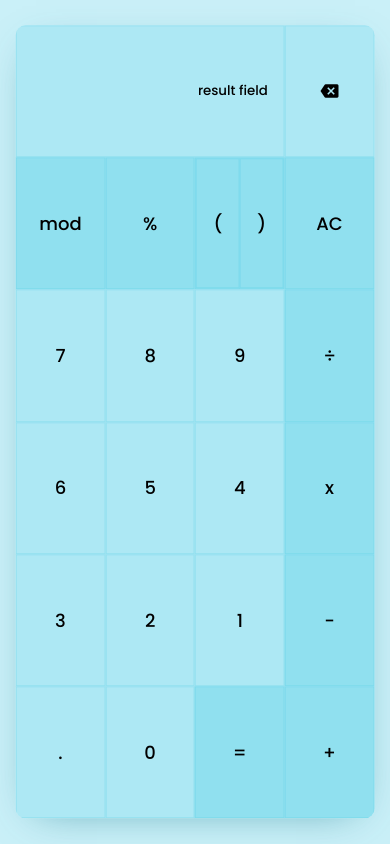
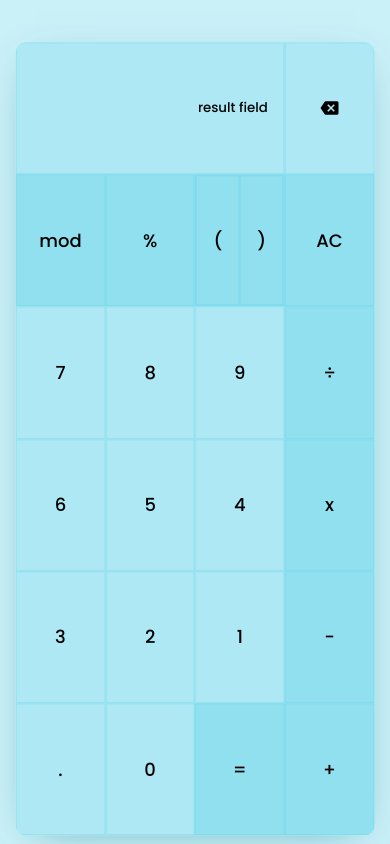
Before and after one commit to thisisanash/Calculator, a plain HTML site: page index.html in a window 390 px wide. Drawn offline with Linux system fonts and the light colour scheme.

Commit message:
Update style.css

```diff
--- a/style.css
+++ b/style.css
@@ -95,6 +95,7 @@ body {
 
 @media (min-width: 180px) and (max-width: 480px){
     .mainFrame{
+        top: 52%;
         width: 92vw;
         height: 94vh;
     }
```
